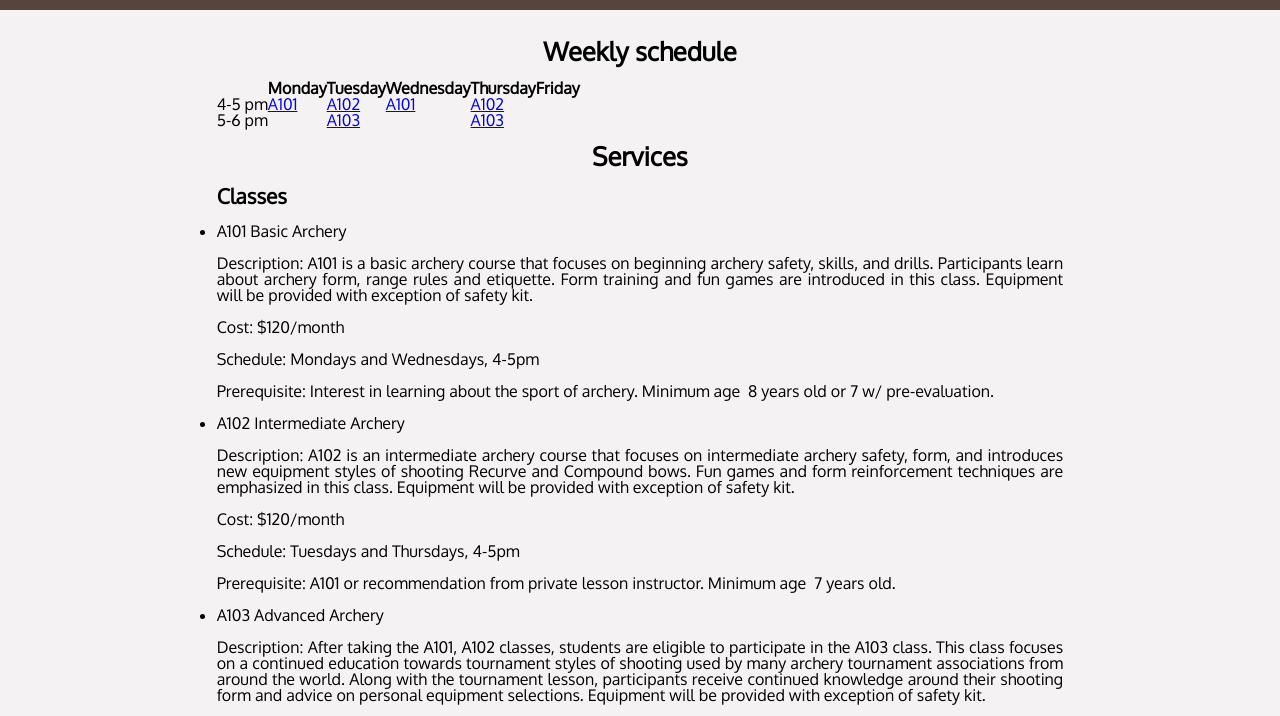
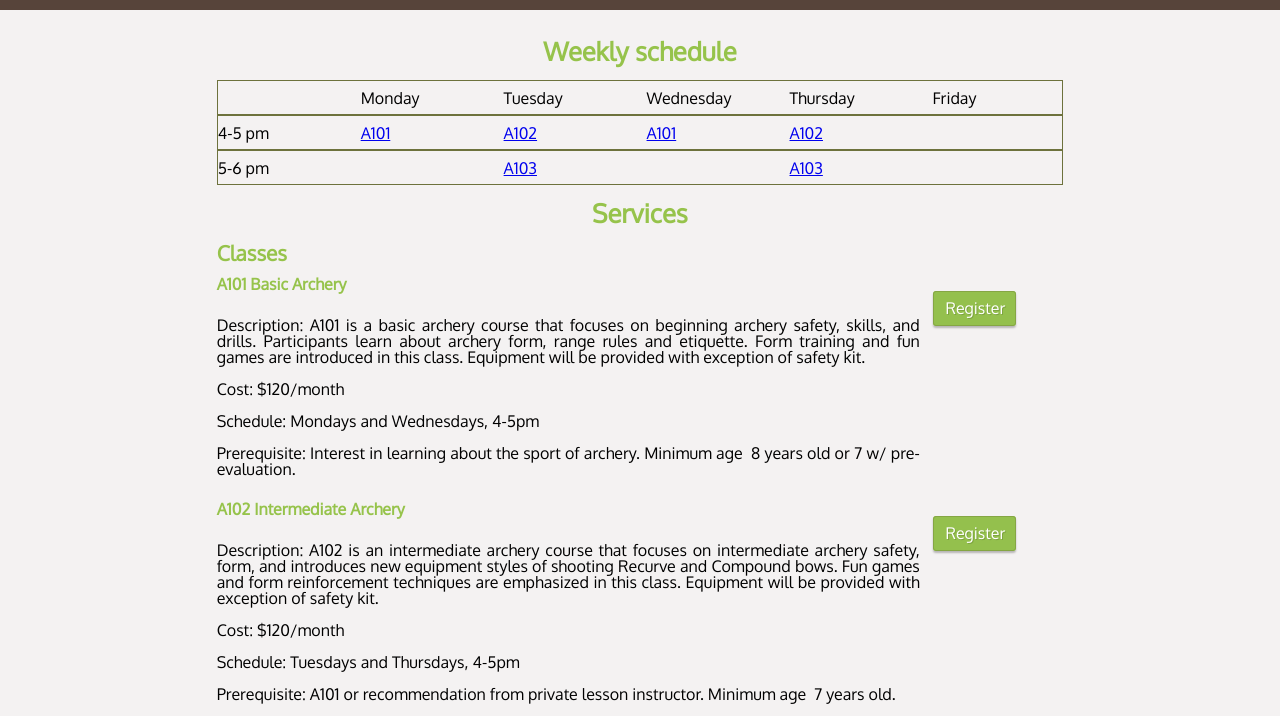
Before and after one commit to tamararivera/stp-archery, a plain HTML site: page services.html in a window 1280 px wide. Shown: the part 38-754 px from the top of the page. Drawn offline with Linux system fonts and the light colour scheme.

Commit message:
Added the styles for the services page.

```diff
--- a/services.html
+++ b/services.html
@@ -26,32 +26,28 @@
           <header>
             <h2>Weekly schedule</h2>
           </header>
-          <table>
-            <tr>
-              <th></th>
-              <th>Monday</th>
-              <th>Tuesday</th>
-              <th>Wednesday</th>
-              <th>Thursday</th>
-              <th>Friday</th>
-            </tr>
-            <tr>
-              <td>4-5 pm</td>
-              <td><a href="#a101">A101</a></td>
-              <td><a href="#a102">A102</a></td>
-              <td><a href="#a101">A101</a></td>
-              <td><a href="#a102">A102</a></td>
-              <td></td>
-            </tr>
-            <tr>
-              <td>5-6 pm</td>
-              <td></td>
-              <td><a href="#a103">A103</a></td>
-              <td></td>
-              <td><a href="#a103">A103</a></td>
-              <td></td>
-            </tr>
-          </table>
+          <div class="section group schedule">
+            <div class="col span_2_of_12"></div>
+            <div class="col span_2_of_12">Monday</div>
+            <div class="col span_2_of_12">Tuesday</div>
+            <div class="col span_2_of_12">Wednesday</div>
+            <div class="col span_2_of_12">Thursday</div>
+            <div class="col span_2_of_12">Friday</div>
+          </div>
+          <div class="section group schedule">
+            <div class="col span_2_of_12">4-5 pm</div>
+            <div class="col span_2_of_12"><a href="#a101">A101</a></div>
+            <div class="col span_2_of_12"><a href="#a102">A102</a></div>
+            <div class="col span_2_of_12"><a href="#a101">A101</a></div>
+            <div class="col span_2_of_12"><a href="#a102">A102</a></div>
+          </div>
+          <div class="section group schedule">
+            <div class="col span_2_of_12">5-6 pm</div>
+            <div class="col span_2_of_12"></div>
+            <div class="col span_2_of_12"><a href="#a103">A103</a></div>
+            <div class="col span_2_of_12"></div>
+            <div class="col span_2_of_12"><a href="#a103">A103</a></div>
+          </div>
         </section>
         <section>
           <header>
@@ -63,29 +59,57 @@
             </header>
             <ul>
               <li>
-                <p id="a101">A101 Basic Archery</p>
+                <h4 id="a101">A101 Basic Archery</h4>
+                <div class="section group">
+                  <div class="col span_10_of_12">
                     <p>Description: A101 is a basic archery course that focuses on beginning archery safety, skills, and drills. Participants learn about archery form, range rules and etiquette. Form training and fun games are introduced in this class. Equipment will be provided with exception of safety kit.</p>
                     <p>Cost: $120/month</p>
                     <p>Schedule: Mondays and Wednesdays, 4-5pm</p>
                     <p>Prerequisite: Interest in learning about the sport of archery. Minimum age  8 years old or 7 w/ pre-evaluation.</p>
+                  </div>
+                  <div class="col span_2_of_12">
+                    <a class="button" href="#">Register</a>
+                  </div>
+                </div>
+
               </li>
               <li>
-                <p id="a102">A102 Intermediate Archery</p>
+                <h4 id="a102">A102 Intermediate Archery</h4>
+                <div class="section group">
+                  <div class="col span_10_of_12">
                     <p>Description: A102 is an intermediate archery course that focuses on intermediate archery safety, form, and introduces new equipment styles of shooting Recurve and Compound bows. Fun games and form reinforcement techniques are emphasized in this class. Equipment will be provided with exception of safety kit.</p>
                     <p>Cost: $120/month</p>
                     <p>Schedule: Tuesdays and Thursdays, 4-5pm</p>
                     <p>Prerequisite: A101 or recommendation from private lesson instructor. Minimum age  7 years old.</p>
+                  </div>
+                  <div class="col span_2_of_12">
+                    <a class="button" href="#">Register</a>
+                  </div>
+                </div>
               </li>
               <li>
-                <p id="a103">A103 Advanced Archery</p>
+                <h4 id="a103">A103 Advanced Archery</h4>
+                <div class="section group">
+                  <div class="col span_10_of_12">
                     <p>Description: After taking the A101, A102 classes, students are eligible to participate in the A103 class. This class focuses on a continued education towards tournament styles of shooting used by many archery tournament associations from around the world. Along with the tournament lesson, participants receive continued knowledge around their shooting form and advice on personal equipment selections. Equipment will be provided with exception of safety kit.</p>
                     <p>Cost: $120/month</p>
                     <p>Schedule: Tuesdays and Thursdays, 5-6pm</p>
                     <p>Prerequisite: A101/A102 or equivalent. Minimum age  7 years old.</p>
+                  </div>
+                  <div class="col span_2_of_12">
+                    <a class="button" href="#">Register</a>
+                  </div>
+                </div>
               </li>
             </ul>
+            <div class="section group">
+              <div class="col span_6_of_12">
                 <img alt="Kids at class" src="images/class1.jpg">
+              </div>
+              <div class="col span_6_of_12">
                 <img alt="A student practicing" src="images/class2.jpg">
+              </div>
+            </div>
           </article>
           <article>
             <header>
@@ -93,23 +117,50 @@
             </header>
             <ul>
               <li>
-                <p>Type: Single Lesson</p>
+                <h4>Single Lesson</h4>
+                <div class="section group">
+                  <div class="col span_10_of_12">
                     <p>Description: 1 hour of expert guidance by a USA Archery-certified coach</p>
                     <p>Price: $50</p>
+                  </div>
+                  <div class="col span_2_of_12">
+                    <a class="button" href="#">Register</a>
+                  </div>
+                </div>
               </li>
               <li>
-                <p>Type: 3 Lesson Package</p>
+                <h4>3 Lesson Package</h4>
+                <div class="section group">
+                  <div class="col span_10_of_12">
                     <p>Description: 3 lessons, 1 hour each of expert guidance by a USA Archery-certified coach</p>
                     <p>Price: $140</p>
+                  </div>
+                  <div class="col span_2_of_12">
+                    <a class="button" href="#">Register</a>
+                  </div>
+                </div>
               </li>
               <li>
-                <p>Type: 10 Lesson Package</p>
+                <h4>10 Lesson Package</h4>
+                <div class="section group">
+                  <div class="col span_10_of_12">
                     <p>Description: 10 lessons, 1 hour each of expert guidance by a USA Archery-certified coach</p>
                     <p>Price: $380</p>
+                  </div>
+                  <div class="col span_2_of_12">
+                    <a class="button" href="#">Register</a>
+                  </div>
+                </div>
               </li>
             </ul>
+            <div class="section group">
+              <div class="col span_6_of_12">
                 <img alt="A private lesson" src="images/lesson1.jpg">
+              </div>
+              <div class="col span_6_of_12">
                 <img alt="Another private lesson" src="images/lesson2.jpg">
+              </div>
+            </div>
           </article>
         </section>
       </main>
--- a/styles/main-style.css
+++ b/styles/main-style.css
@@ -43,11 +43,19 @@ main p {
 h2 {
   font-size: 1.6rem;
   text-align: center;
-  padding: 1rem;
+  padding-top: 1rem;
+  padding-bottom: 1rem;
+  color: rgb(150, 195, 75);
 }
 
 h3 {
   font-size: 1.3rem;
+  padding-bottom: 0.8rem;
+  color: rgb(150, 195, 75);
+}
+
+h4 {
+  color: rgb(150, 195, 75);
 }
 
 .main-content {
@@ -64,8 +72,12 @@ h3 {
   width: 240px;
 }
 
-.instructors-list {
+ul {
   list-style: none;
+}
+
+.schedule {
+  border: 1px solid rgb(109, 114, 61);
 }
 
 .button {
```
Lines whose indentation alone changed are shown as unchanged.
